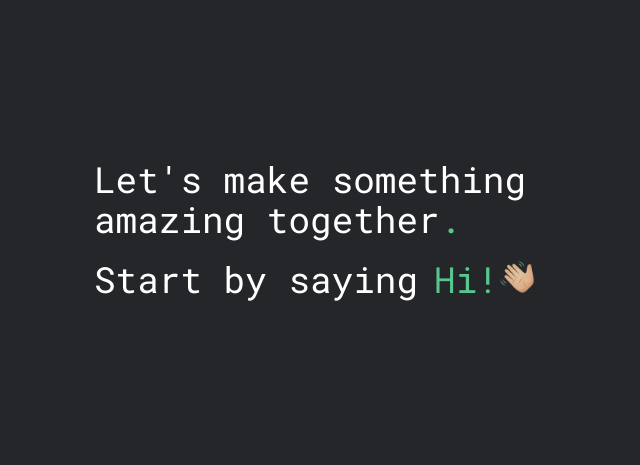
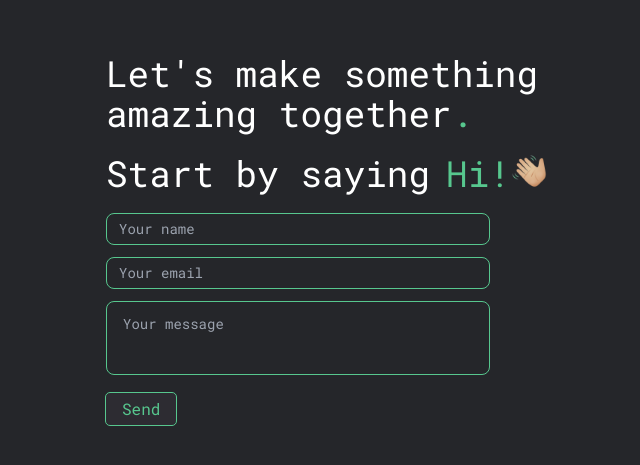
Before and after one commit to NafiulA/myportfolio, a React (Create React App) app: page / in a window 1280 px wide. Shown: the part 4520-4985 px from the top of the page, without its empty margins (34-674 px from the left). Built offline with nearby package versions, Linux system fonts and the light colour scheme.

Commit message:
contact form working

```diff
--- a/package.json
+++ b/package.json
@@ -3,6 +3,7 @@
   "version": "0.1.0",
   "private": true,
   "dependencies": {
+    "@emailjs/browser": "^3.6.2",
     "@fortawesome/fontawesome-svg-core": "^6.1.1",
     "@fortawesome/free-brands-svg-icons": "^6.1.1",
     "@fortawesome/free-regular-svg-icons": "^6.1.1",
@@ -11,13 +12,17 @@
     "@testing-library/jest-dom": "^5.16.4",
     "@testing-library/react": "^13.3.0",
     "@testing-library/user-event": "^13.5.0",
+    "aos": "^2.3.4",
     "daisyui": "^2.15.2",
+    "firebase": "^9.8.2",
     "react": "^18.1.0",
     "react-dom": "^18.1.0",
+    "react-hook-form": "^7.31.3",
     "react-query": "^3.39.1",
     "react-router-dom": "^6.3.0",
     "react-router-hash-link": "^2.4.3",
     "react-scripts": "5.0.1",
+    "react-toastify": "^9.0.3",
     "web-vitals": "^2.1.4"
   },
   "scripts": {
--- a/src/Pages/Home/Contact.js
+++ b/src/Pages/Home/Contact.js
@@ -1,22 +1,66 @@
-import React from 'react';
+import React, { useState } from 'react';
 import handwave from "../../assets/icons/handwave.png";
+import { useForm } from "react-hook-form";
+import emailjs from '@emailjs/browser';
+import Modal from './Modal';
 const Contact = () => {
+    const { register, reset, handleSubmit, formState: { errors } } = useForm();
+    const [openModal, setOpenModal] = useState(false);
+    const [result, setResult] = useState("");
+
+    const onSubmit = data => {
+        const messageBody = {
+            user_name: data.user_name,
+            user_email: data.user_email,
+            message: data.message
+        }
+
+        emailjs.send('service_4kofdis', 'template_pk2f52s', messageBody, 'LLoWUEN5T1_ymARmU')
+            .then((result) => {
+                console.log(result)
+                setOpenModal(true);
+                setResult(result.text);
+                reset();
+            }, (error) => {
+                setOpenModal(true);
+                setResult(error.text);
+            });
+    };
+
     return (
         <div className='bg-[#25262A]'>
             <div className='min-h-screen py-20 w-full lg:w-4/5 mx-auto grid grid-cols-1 lg:grid-cols-2 items-center gap-10'>
-                <div>
+                <div className='px-3'>
                     <div className='text-4xl text-white'>
                         <p>Let's make something</p>
                         <p>amazing together<span className='text-[#57C78E]'>.</span></p>
                         <p className='my-5 flex'>Start by saying <span className='pl-4 text-[#57c78e]'>Hi!</span><span>
                             <img className='w-9' src={handwave} alt="" /></span></p>
                     </div>
+                    <div>
+                        <form onSubmit={handleSubmit(onSubmit)}>
+                            <div className='my-3'>
+                                <input {...register("user_name", { required: "Your name is required" })} type="text" name="user_name" className='input input-sm w-full max-w-sm bg-transparent border-1 border-[#57C78E] text-gray-400 active:bg-transparent' placeholder='Your name' />
+                                {errors.user_name && <p className='text-sm text-red-500'>{errors.user_name.message}</p>}
+                            </div>
+                            <div className='my-3'>
+                                <input {...register("user_email", { required: "Your email is required" })} type="email" name="user_email" className='input input-sm w-full max-w-sm bg-transparent active:bg-transparent border-1 border-[#57C78E] text-gray-400' placeholder='Your email' />
+                                {errors.user_email && <p className='text-sm text-red-500'>{errors.user_email.message}</p>}
+                            </div>
+                            <div className='my-3'>
+                                <textarea {...register("message", { required: "Please include a message" })} type="text" name="message" className='textarea w-full max-w-sm bg-transparent border-1 border-[#57C78E] text-gray-400' style={{ "resize": "none" }} placeholder='Your message' />
+                                {errors.message && <p className='text-sm text-red-500'>{errors.message.message}</p>}
+                            </div>
+                            <input type="submit" value="Send" className='block max-w-fit text-[#57C78E] px-4 py-1 bg-[#2d2c32] rounded outline outline-1 outline-[#57C78E] hover:bg-[#57C78E] hover:text-white transition-all duration-300 ease-in-out cursor-pointer' />
+                        </form>
+                    </div>
                 </div>
                 <div>
 
                 </div>
             </div>
-
+            {openModal && <Modal
+                result={result} setOpenModal={setOpenModal} setResult={setResult}></Modal>}
         </div>
     );
 };
--- /dev/null
+++ b/src/Pages/Home/Modal.js
@@ -0,0 +1,33 @@
+import React from 'react';
+
+const Modal = ({ result, setOpenModal, setResult }) => {
+    const handleSubmit = () => {
+        setOpenModal(false);
+        setResult("");
+    }
+    return (
+        <div>
+            <input type="checkbox" checked id="Contactmodal" class="modal-toggle" />
+            <div class="modal modal-bottom sm:modal-middle">
+                <div class="modal-box bg-[#2D2E32]">
+                    {result === "OK" && <>
+                        <h3 class="font-bold text-lg text-white">Message sent!</h3>
+                        <p class="py-4 text-gray-400">Thank you for contacting me!</p>
+                        <div class="modal-action">
+                            <label onClick={handleSubmit} for="Contactmodal" class="btn btn-sm bg-[#57c78e]">Yay!</label>
+                        </div>
+                    </>}
+                    {result !== "OK" && <>
+                        <h3 class="font-bold text-lg text-white">Oops!</h3>
+                        <p class="py-4 text-gray-400">Something wrong has happend! Please contact me through socials if necessary! Sorry for your inconvenience!</p>
+                        <div class="modal-action">
+                            <label onClick={handleSubmit} class="btn btn-sm bg-red-500">Oh no!</label>
+                        </div>
+                    </>}
+                </div>
+            </div>
+        </div>
+    );
+};
+
+export default Modal;
```
Also changed, not shown: 1 other file (tests, documents, lock files or other folders).
